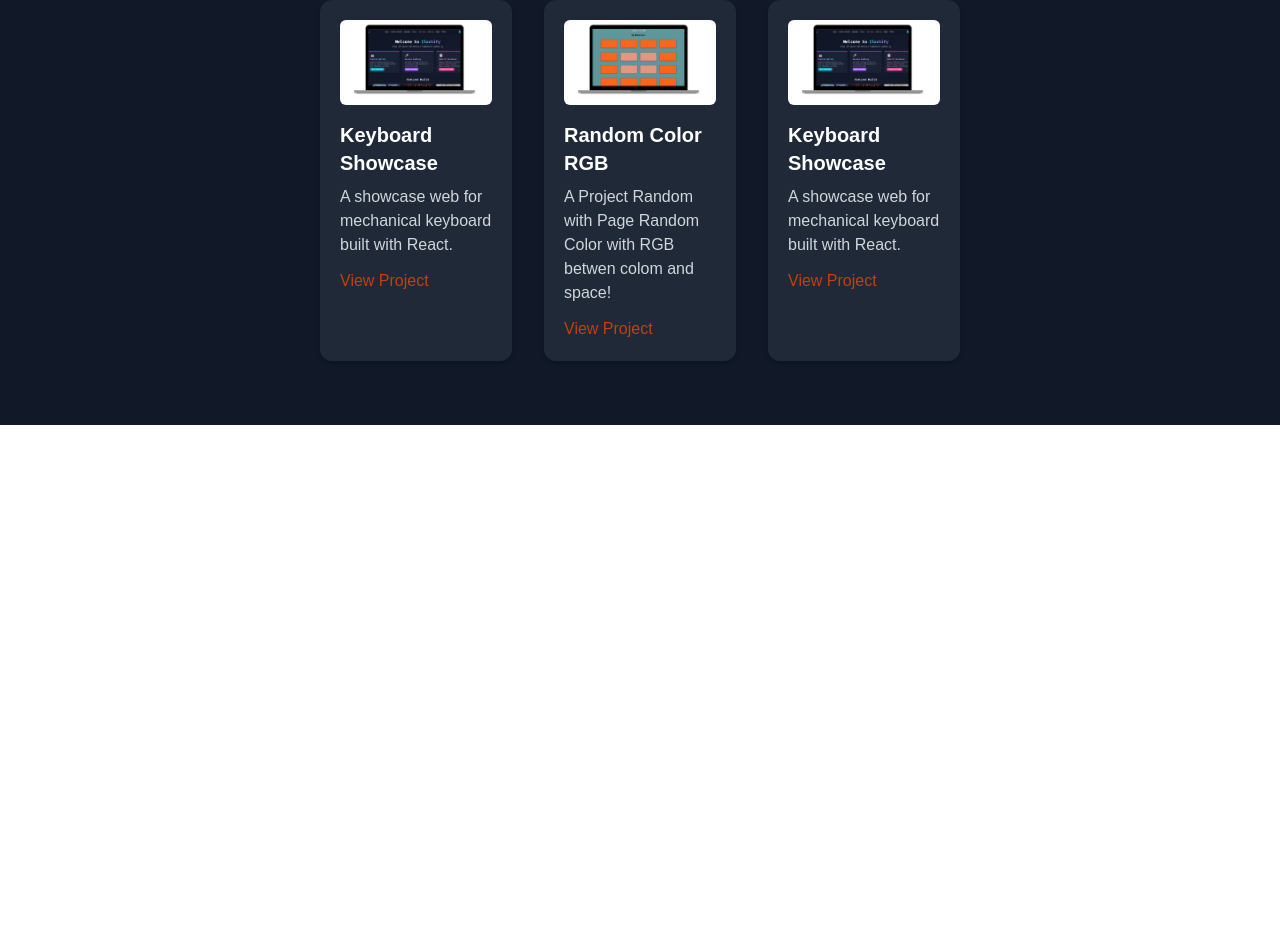
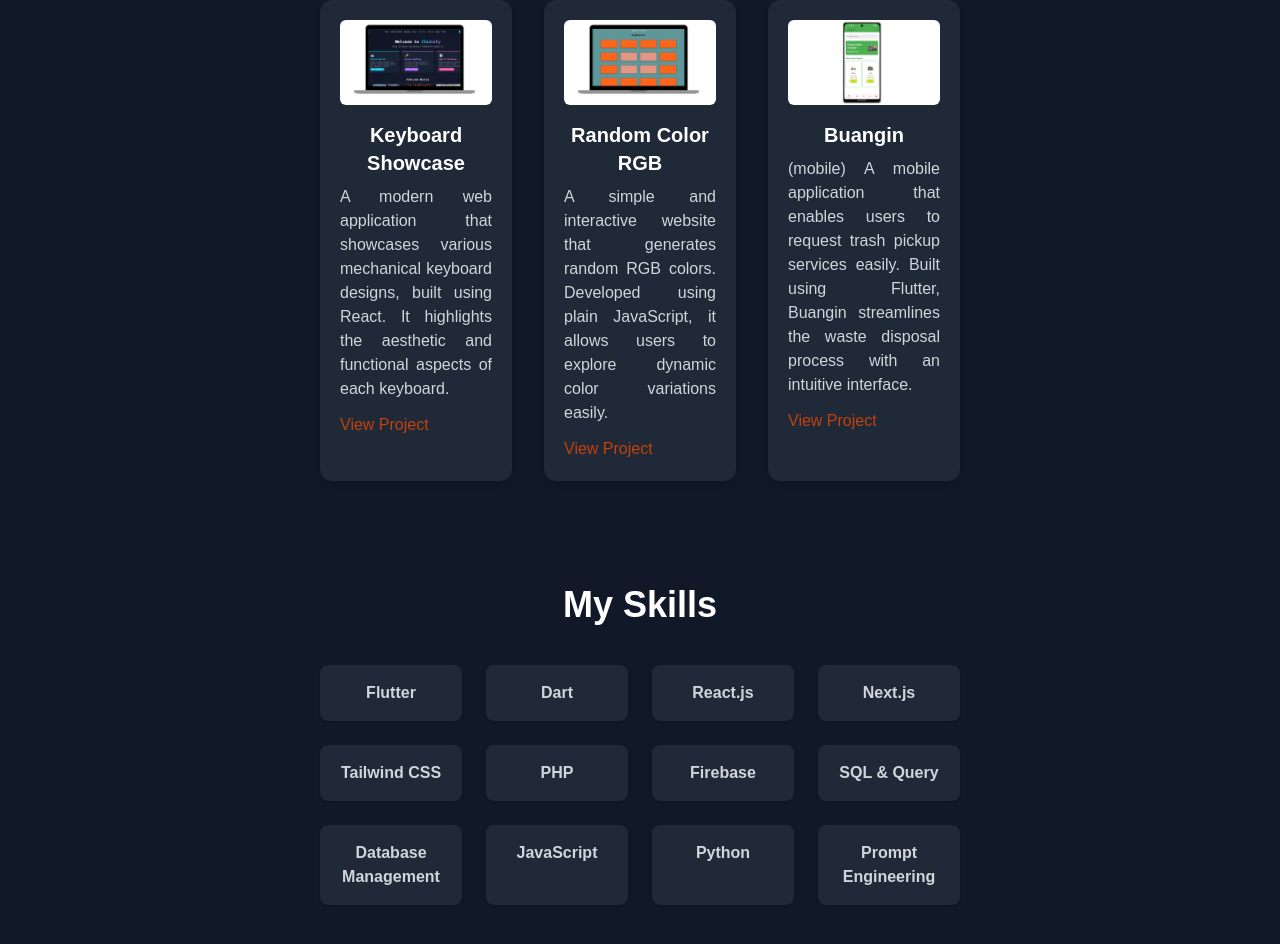
Before and after one commit to ra-rasyid/react_portofolio, a Next.js app: page / in a window 1280 px wide. Shown: the part 1400-2344 px from the top of the page. Before the commit the page ends 1825 px from the top, so only its background shows below. Built offline with nearby package versions, Linux system fonts and the light colour scheme.

Commit message:
nambah section skill

```diff
--- a/pages/index.js
+++ b/pages/index.js
@@ -1,7 +1,7 @@
 import Head from 'next/head'; // Komponen Head untuk memasukkan metadata halaman
 import { BsFillMoonStarsFill } from 'react-icons/bs'; // Icon untuk mode gelap
 import { IoLogoWhatsapp } from "react-icons/io"; // Icon untuk WhatsApp
-import { AiFillLinkedin, AiFillInstagram, AiFillMail } from 'react-icons/ai'; // Icon untuk LinkedIn dan Instagram
+import { AiFillLinkedin, AiFillInstagram, AiFillMail, AiFillGithub } from 'react-icons/ai'; // Icon untuk LinkedIn dan Instagram
 import Image from 'next/image'; // Komponen Image dari Next.js untuk optimasi gambar
 import rasyid from '../public/avatar_rasyid.png'; // Import gambar profil
 import { useState } from 'react'; // Hook useState untuk mengelola state
@@ -63,9 +63,19 @@ export default function Home() {
 
           {/* Ikon media sosial dengan tautan */}
           <div className="flex flex-wrap justify-center gap-8 sm:gap-12 py-6 text-gray-600 text-4xl md:text-5xl">
+            {/* WhatsApp */}
+            <a href="https://wa.me/qr/UTKKEN4ZFP6UG1" target="_blank" rel="noopener noreferrer">
+              <IoLogoWhatsapp className="cursor-pointer hover:text-orange-700" />
+            </a>
+
             {/* Instagram */}
             <a href="https://www.instagram.com/nrrssyydd?igsh=eTAyYjFkbGltZzlp" target="_blank" rel="noopener noreferrer">
               <AiFillInstagram className="cursor-pointer hover:text-orange-700" />
+            </a>
+
+            {/* github */}
+            <a href="https://github.com/ra-rasyid" target="_blank" rel="noopener noreferrer">
+              <AiFillGithub className="cursor-pointer hover:text-orange-700" />
             </a>
 
             {/* LinkedIn */}
@@ -78,10 +88,6 @@ export default function Home() {
               <AiFillMail className="cursor-pointer hover:text-orange-700" />
             </a>
 
-            {/* WhatsApp */}
-            <a href="https://wa.me/qr/UTKKEN4ZFP6UG1" target="_blank" rel="noopener noreferrer">
-              <IoLogoWhatsapp className="cursor-pointer hover:text-orange-700" />
-            </a>
           </div>
 
           {/* Gambar profil dengan background gradient */}
@@ -95,31 +101,86 @@ export default function Home() {
           <h2 className="text-4xl font-bold text-center mb-10">My Projects</h2>
           <div className="grid gap-8 md:grid-cols-2 lg:grid-cols-3">
 
-            {/* Contoh 2 */}
+          {/* Project 1 */}
           <div className="bg-white dark:bg-gray-800 p-5 rounded-xl shadow-md hover:shadow-lg transition duration-300">
             <Image src="/Desain keyboard.png" alt="Keyboard Web" width={500} height={300} className="rounded-md" />
-              <h3 className="text-xl font-semibold mt-4">Keyboard Showcase</h3>
-              <p className="text-gray-600 dark:text-gray-300 mt-2">A showcase web for mechanical keyboard built with React.</p>
+            <h3 className="text-xl font-semibold mt-4 text-center">Keyboard Showcase</h3>
+            <p className="text-gray-600 dark:text-gray-300 mt-2 text-justify">
+              A modern web application that showcases various mechanical keyboard designs, built using React. It highlights the aesthetic and functional aspects of each keyboard.
+            </p>
             <a href="https://clackify.vercel.app/" target="_blank" className="text-orange-700 mt-3 inline-block">View Project</a>
           </div>
 
-            {/* Contoh 2 */}
+          {/* Project 2 */}
           <div className="bg-white dark:bg-gray-800 p-5 rounded-xl shadow-md hover:shadow-lg transition duration-300">
-              <Image src="/Desain colorAcak.png" alt="Keyboard Web" width={500} height={300} className="rounded-md" />
-              <h3 className="text-xl font-semibold mt-4">Random Color RGB</h3>
-              <p className="text-gray-600 dark:text-gray-300 mt-2">A Project Random with Page Random Color with RGB betwen colom and space!</p>
+            <Image src="/Desain colorAcak.png" alt="Random Color RGB" width={500} height={300} className="rounded-md" />
+            <h3 className="text-xl font-semibold mt-4 text-center">Random Color RGB</h3>
+            <p className="text-gray-600 dark:text-gray-300 mt-2 text-justify">
+              A simple and interactive website that generates random RGB colors. Developed using plain JavaScript, it allows users to explore dynamic color variations easily.
+            </p>
             <a href="https://color-acak.vercel.app/" target="_blank" className="text-orange-700 mt-3 inline-block">View Project</a>
           </div>
 
-            {/* Contoh 2 */}
+          {/* Project 3 */}
           <div className="bg-white dark:bg-gray-800 p-5 rounded-xl shadow-md hover:shadow-lg transition duration-300">
-              <Image src="/Desain keyboard.png" alt="Keyboard Web" width={500} height={300} className="rounded-md" />
-              <h3 className="text-xl font-semibold mt-4">Keyboard Showcase</h3>
-              <p className="text-gray-600 dark:text-gray-300 mt-2">A showcase web for mechanical keyboard built with React.</p>
+            <Image src="/Desain buangin.png" alt="Buangin App" width={500} height={300} className="rounded-md" />
+            <h3 className="text-xl font-semibold mt-4 text-center">Buangin</h3>
+            <p className="text-gray-600 dark:text-gray-300 mt-2 text-justify">
+              (mobile) A mobile application that enables users to request trash pickup services easily. Built using Flutter, Buangin streamlines the waste disposal process with an intuitive interface.
+            </p>
             <a href="https://clackify.vercel.app/" target="_blank" className="text-orange-700 mt-3 inline-block">View Project</a>
           </div>
+          </div>
+        </section>
 
-            {/* Tambahkan project lainnya di sini */}
+        {/* Bagian Skills */}
+        <section className="pt-10 pb-20 px-5 md:px-20 lg:px-40">
+          <h2 className="text-4xl font-bold text-center mb-10">My Skills</h2>
+
+          <div className="grid grid-cols-2 sm:grid-cols-3 md:grid-cols-4 gap-6 text-center text-gray-700 dark:text-gray-300">
+            {/* Mobile & Frontend */}
+            <div className="bg-white dark:bg-gray-800 p-4 rounded-lg shadow hover:shadow-md transition duration-300">
+              <p className="font-semibold">Flutter</p>
+            </div>
+            <div className="bg-white dark:bg-gray-800 p-4 rounded-lg shadow hover:shadow-md transition duration-300">
+              <p className="font-semibold">Dart</p>
+            </div>
+            <div className="bg-white dark:bg-gray-800 p-4 rounded-lg shadow hover:shadow-md transition duration-300">
+              <p className="font-semibold">React.js</p>
+            </div>
+            <div className="bg-white dark:bg-gray-800 p-4 rounded-lg shadow hover:shadow-md transition duration-300">
+              <p className="font-semibold">Next.js</p>
+            </div>
+            <div className="bg-white dark:bg-gray-800 p-4 rounded-lg shadow hover:shadow-md transition duration-300">
+              <p className="font-semibold">Tailwind CSS</p>
+            </div>
+
+            {/* Backend & Database */}
+            <div className="bg-white dark:bg-gray-800 p-4 rounded-lg shadow hover:shadow-md transition duration-300">
+              <p className="font-semibold">PHP</p>
+            </div>
+            <div className="bg-white dark:bg-gray-800 p-4 rounded-lg shadow hover:shadow-md transition duration-300">
+              <p className="font-semibold">Firebase</p>
+            </div>
+            <div className="bg-white dark:bg-gray-800 p-4 rounded-lg shadow hover:shadow-md transition duration-300">
+              <p className="font-semibold">SQL & Query</p>
+            </div>
+            <div className="bg-white dark:bg-gray-800 p-4 rounded-lg shadow hover:shadow-md transition duration-300">
+              <p className="font-semibold">Database Management</p>
+            </div>
+
+            {/* General Programming */}
+            <div className="bg-white dark:bg-gray-800 p-4 rounded-lg shadow hover:shadow-md transition duration-300">
+              <p className="font-semibold">JavaScript</p>
+            </div>
+            <div className="bg-white dark:bg-gray-800 p-4 rounded-lg shadow hover:shadow-md transition duration-300">
+              <p className="font-semibold">Python</p>
+            </div>
+
+            {/* Specialization */}
+            <div className="bg-white dark:bg-gray-800 p-4 rounded-lg shadow hover:shadow-md transition duration-300">
+              <p className="font-semibold">Prompt Engineering</p>
+            </div>
           </div>
         </section>
 
```
Also changed, not shown: public/Desain buangin.png (added). Lines whose indentation alone changed are shown as unchanged.
